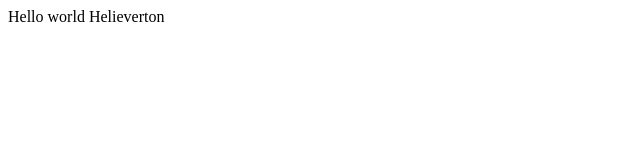
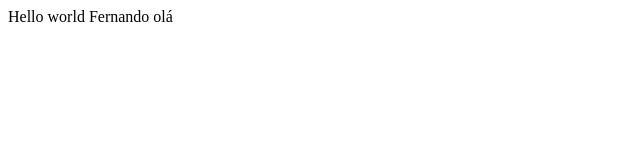
Before and after one commit to HappyCodeRibeirao/Hello-World-HTML, a plain HTML site: page index.html in a window 1280 px wide. Shown: the full height of the page, 0-640 px from the left. Drawn offline with Linux system fonts and the light colour scheme.

Commit message:
Update index.html

```diff
--- a/index.html
+++ b/index.html
@@ -3,7 +3,9 @@
   <body>
     Hello world
 
-    Helieverton
+    Fernando
+
+    olá
 
   </body>
 </html>
```
